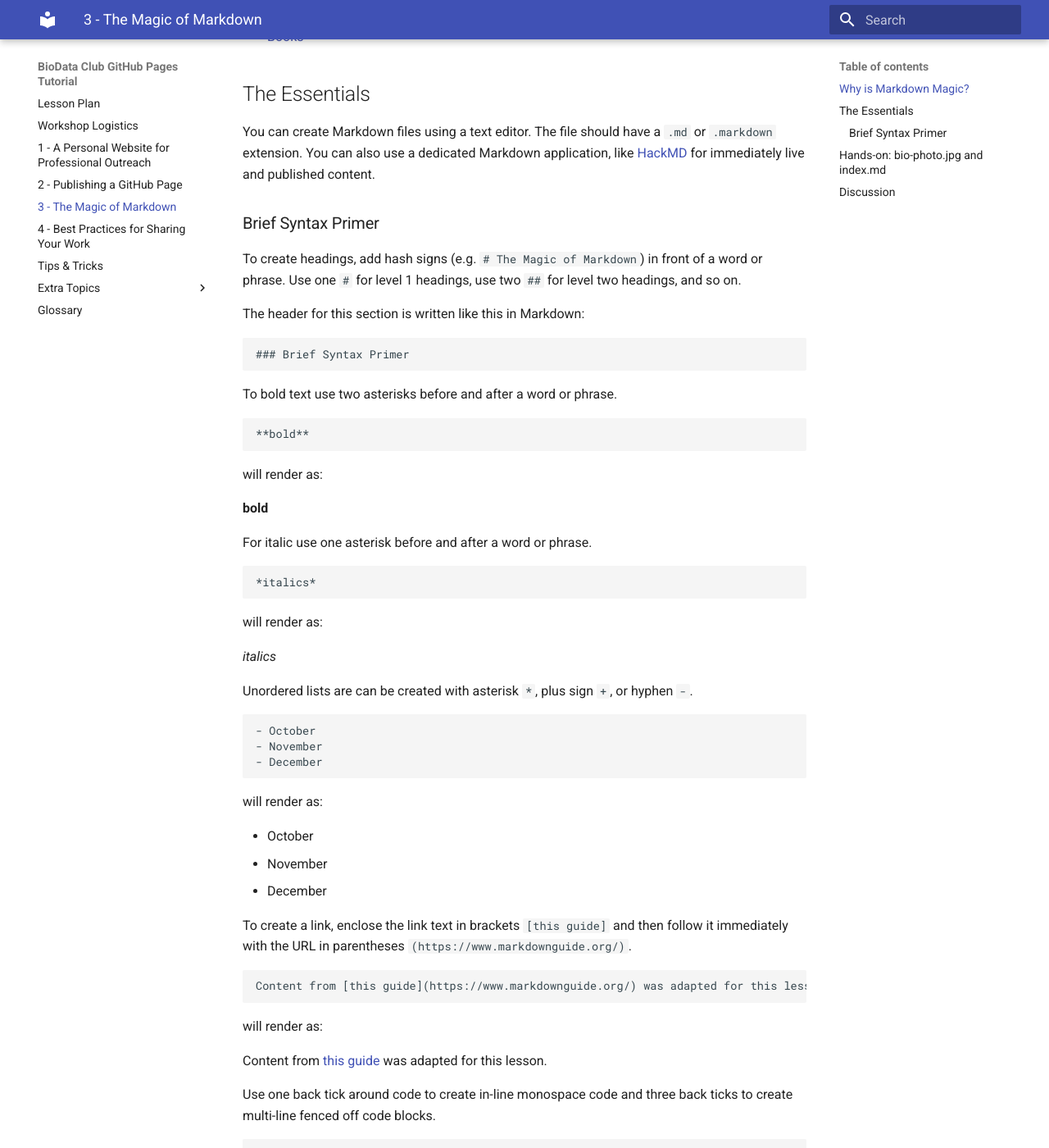
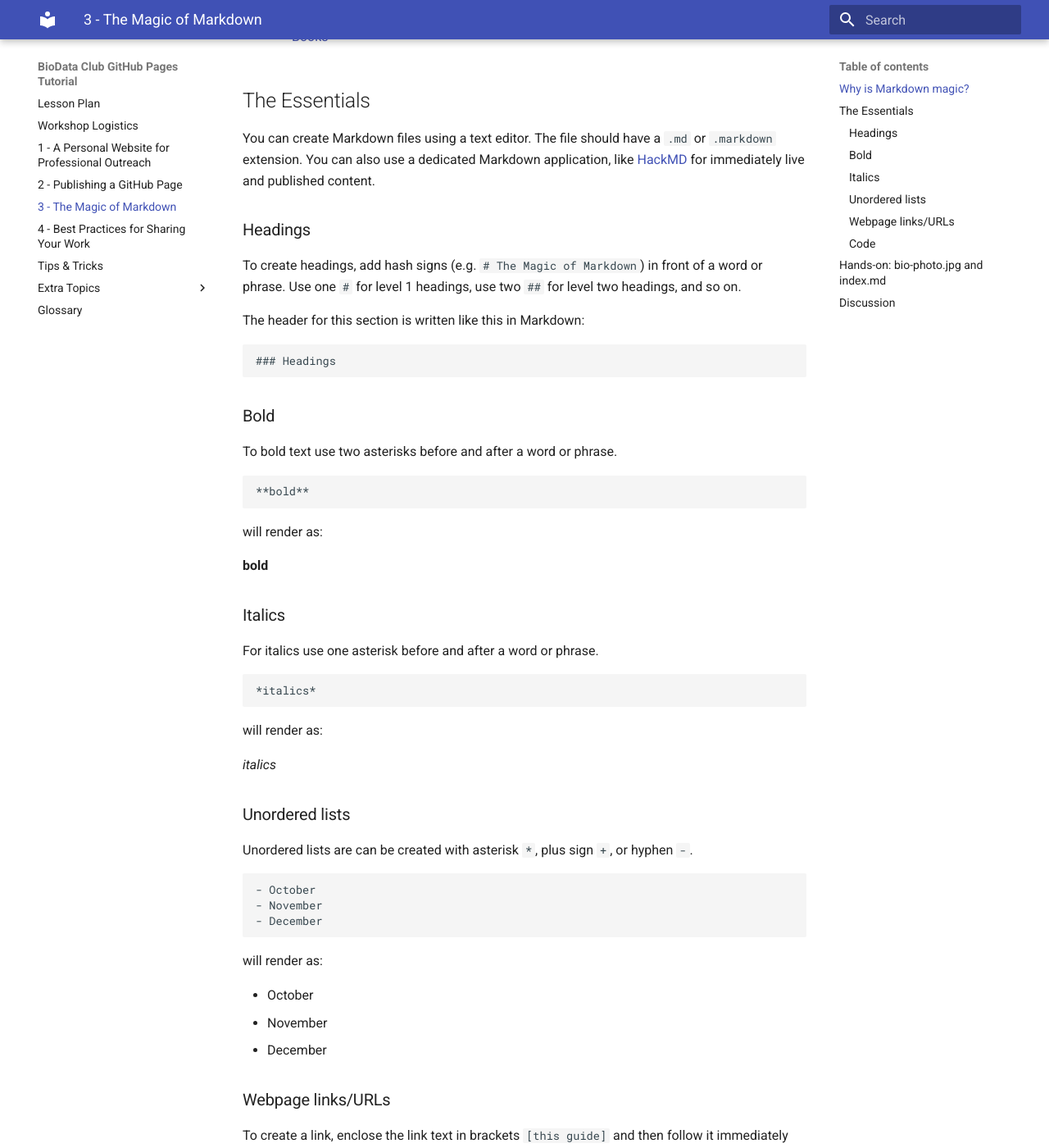
Before and after one commit to BioData-Club/ghpages-rtd, an MkDocs documentation site: the page built from docs/lessons/3.md, in a window 1280 px wide and 1400 px high, scrolled down 1049 px. Shown: the whole window at 82% size. Built offline with MkDocs 1.6.1 and Material for MkDocs 9.7.7, drawn with Linux system fonts in a browser that asks for light colours; old or Windows-style settings are respelled for this version of MkDocs; some of the changed text lies outside the part shown.

````diff
--- a/docs/lessons/3.md
+++ b/docs/lessons/3.md
@@ -4,30 +4,32 @@
 
 Markdown is a light-weight markup language that uses an unobtrusive syntax to add formatting, such as headings and italics, to plain text documents.  It can be easily converted to many output formats, most notably HTML.
 
-## Why is Markdown Magic?
+## Why is Markdown magic?
 
 - It makes writing for the web easy and fun!  There are many free applications that create website content from markdown files.
 - Unlike HTML, it's easier to read even when you're looking at a raw file.
 - There's a gentle learning curve and lots of online documentation [**like this widely used Markdown cheatsheet**](https://github.com/adam-p/markdown-here/wiki/Markdown-Cheatsheet).
 - There are many use cases like:
-  - Websites
-  - [Documents](https://ulysses.app/)
-  - [Slides](https://github.com/gnab/remark)
-  - [Books](https://leanpub.com)
+    - Websites
+    - [Documents](https://ulysses.app/)
+    - [Slides](https://github.com/gnab/remark)
+    - [Books](https://leanpub.com)
 
 ## The Essentials
 
 You can create Markdown files using a text editor.  The file should have a `.md` or `.markdown` extension.  You can also use a dedicated Markdown application, like [HackMD](https://hackmd.io/) for immediately live and published content.
 
-### Brief Syntax Primer
+### Headings
 
 To create headings, add hash signs (e.g. `# The Magic of Markdown`) in front of a word or phrase.  Use one `#` for level 1 headings, use two `##` for level two headings, and so on.
 
 The header for this section is written like this in Markdown:
 
 ```markdown
-### Brief Syntax Primer
+### Headings
 ```
+
+### Bold
 
 To bold text use two asterisks before and after a word or phrase.
 
@@ -39,7 +41,9 @@ will render as:
 
 **bold**
 
-For italic use one asterisk before and after a word or phrase.
+### Italics
+
+For italics use one asterisk before and after a word or phrase.
 
 ```markdown
 *italics*
@@ -48,6 +52,8 @@ For italic use one asterisk before and after a word or phrase.
 will render as:
 
 *italics*
+
+### Unordered lists
 
 Unordered lists are can be created with asterisk `*`, plus sign `+`, or hyphen `-`.
 
@@ -63,6 +69,8 @@ will render as:
 - November
 - December
 
+### Webpage links/URLs
+
 To create a link, enclose the link text in brackets `[this guide]` and then follow it immediately with the URL in parentheses `(https://www.markdownguide.org/)`.
 
 ```markdown
@@ -72,6 +80,8 @@ Content from [this guide](https://www.markdownguide.org/) was adapted for this l
 will render as:
 
 Content from [this guide](https://www.markdownguide.org/) was adapted for this lesson.
+
+### Code
 
 Use one back tick around code to create in-line monospace code and three back ticks to create multi-line fenced off code blocks.
 
--- a/mkdocs.yml
+++ b/mkdocs.yml
@@ -9,7 +9,7 @@ docs_dir: docs
 
 pages:
     - Lesson Plan: index.md
-    - Workshop Logistics:  workshop_logistics.md
+    - Workshop Logistics:  logistics.md
     - 1 - A Personal Website for Professional Outreach: lessons/1.md
     - 2 - Publishing a GitHub Page: lessons/2.md
     - 3 - The Magic of Markdown: lessons/3.md
````
Also changed, not shown: docs/lessons/1.md (+19 -5 lines), docs/lessons/2.md (+7 -7 lines), docs/lessons/4.md (+0 -2 lines), docs/tips-tricks.md (+5 -1 lines), docs/logistics.md (renamed from docs/workshop_logistics.md), docs/website_benefits.png (deleted).
